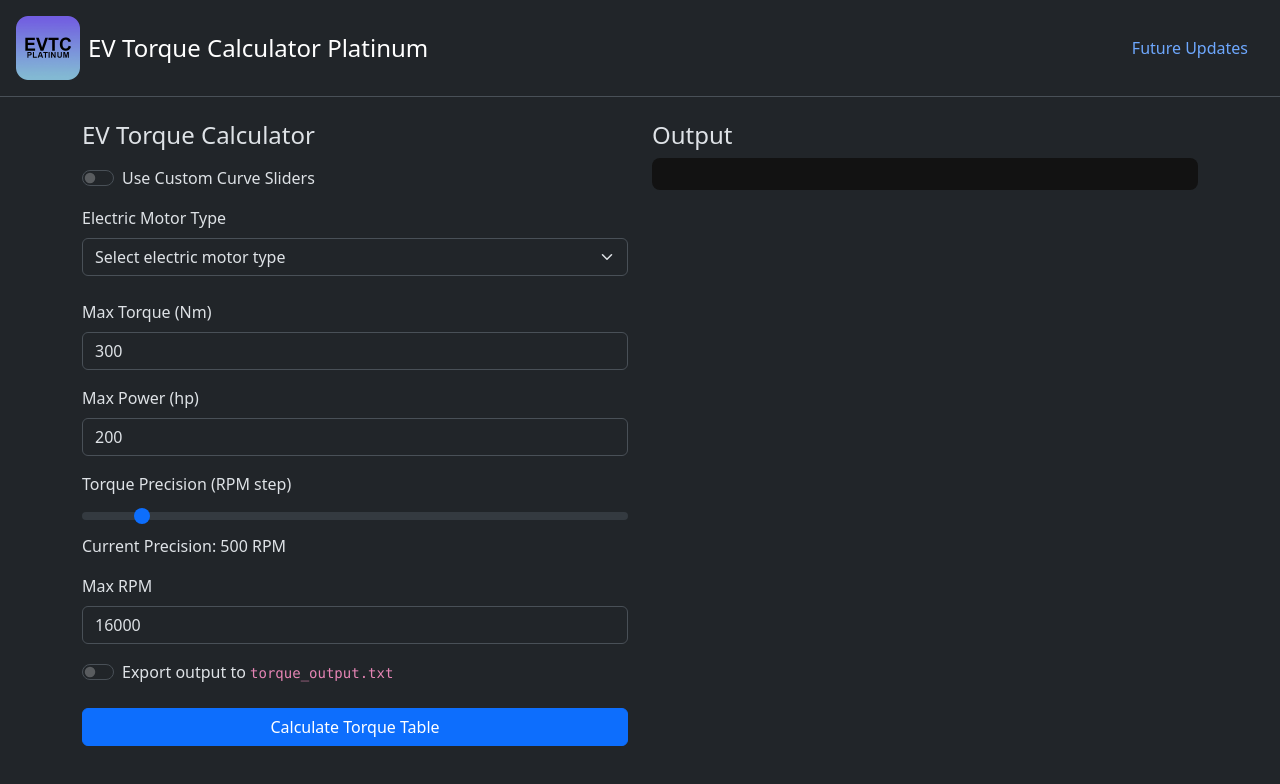
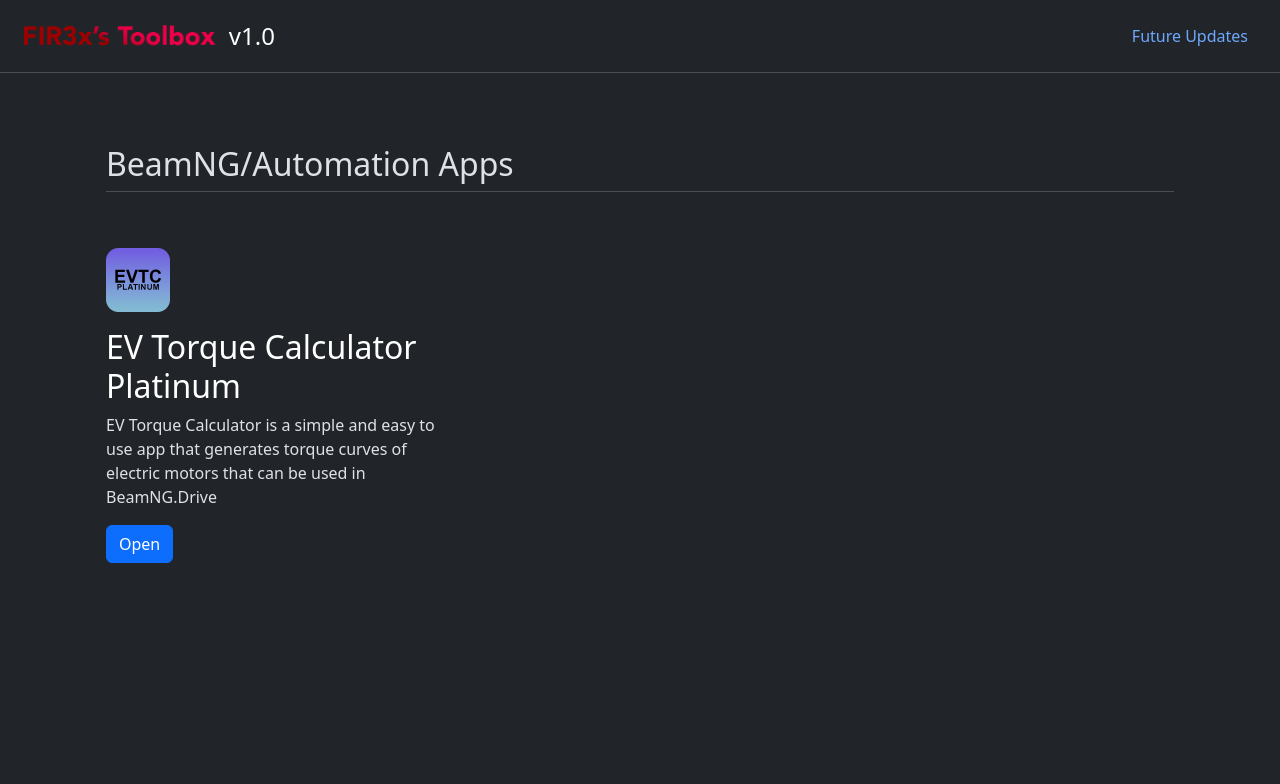
Before and after one commit to FIR3xd/fir3xs-toolbox, a plain HTML site: page index.html in a window 1280 px wide. Drawn offline with nearby package versions, Linux system fonts and the light colour scheme.

Commit message:
Refactor toolbox layout and introduce standalone EV Torque Calculator app
- Removed `.idea` workspace file for cleaner repository.
- Introduced `evtc.html` as a standalone app for the EV Torque Calculator.
- Updated `index.html` to reflect new modular toolbox structure and simplify layout.
- Moved JavaScript files into a `custom` folder for better organization.
- Added new `toolbox-logo.png` for branding and updated logo usage across the toolbox.

```diff
--- a/index.html
+++ b/index.html
@@ -5,16 +5,13 @@
     <meta name="viewport" content="width=device-width, initial-scale=1"/>
     <title>EV Torque Calculator Platinum</title>
     <link href="css/bootstrap.css" rel="stylesheet"/>
-    <script type="module" src="js/torqueCalculator.js"></script>
-    <script src="https://cdn.jsdelivr.net/npm/chart.js"></script>
-    <link rel="stylesheet" href="css/custom.css">
 </head>
 <body>
 <header class="d-flex flex-wrap justify-content-center align-items-center py-3 mb-4 border-bottom p-3">
     <a href="index.html"
        class="d-flex align-items-center mb-3 mb-md-0 me-md-auto link-body-emphasis text-decoration-none">
-        <img src="media/evtc-logopng.png" alt="Logo" width="64" height="64" class="me-2"/>
-        <span class="fs-4">EV Torque Calculator Platinum</span>
+        <img src="media/toolbox-logo.png" alt="Logo" height="32" class="me-2"/>
+        <span class="fs-4">v1.0</span>
     </a>
     <ul class="nav nav-pills">
         <li class="nav-item">
@@ -24,119 +21,20 @@
 </header>
 
 <div class="container">
-    <div class="row g-4">
-        <!-- Left Column: Inputs -->
-        <div class="col-md-6">
-            <form id="evForm" class="needs-validation" novalidate>
-                <h4 class="mb-3">EV Torque Calculator</h4>
-
-                <!-- Custom Curve Toggle -->
-                <div class="form-check form-switch mb-3">
-                    <input class="form-check-input" type="checkbox" id="customCurveToggle" />
-                    <label class="form-check-label" for="customCurveToggle">Use Custom Curve Sliders</label>
+    <div class="container px-4 py-5" id="featured-3"><h2 class="pb-2 border-bottom">BeamNG/Automation Apps</h2>
+        <div class="row g-4 py-5 row-cols-1 row-cols-lg-3">
+            <div class="feature col">
+                <div class="feature-icon d-inline-flex align-items-center justify-content-center fs-2 mb-3">
+                    <img src="media/evtc-logopng.png" alt="EVTCLogo" width="64" height="64" class="me-2">
                 </div>
-
-                <!-- Preset Selector -->
-                <div id="presetSelectorSection" class="mb-3">
-                    <label for="engineType" class="form-label">Electric Motor Type</label>
-                    <select id="engineType" class="form-select" required>
-                        <option value="" disabled selected>Select electric motor type</option>
-                        <option value="raw">Raw Output (flat max torque, then power-limited falloff)</option>
-                        <option value="fastRamp">Fast Ramp-up, Gentle Fall-off</option>
-                        <option value="slowRampStrongFalloff">Slow Ramp-up, Strong Fall-off</option>
-                        <option value="flatTop">Flat Torque Top</option>
-                        <option value="" disabled>---------------------</option>
-                        <option value="nissanLeaf">Nissan Leaf ahh</option>
-                        <option value="gmEV1">GM EV1</option>
-                        <option value="vwID4">VW ID.4</option>
-                        <option value="enyaqRS">Škoda Enyaq vRS</option>
-                        <option value="porscheTaycan">Porsche Taycan</option>
-                        <option value="teslaModelS">Tesla Model S</option>
-                        <option value="" disabled>---------------------</option>
-                        <option value="eSkateboardSlither">E-Skateboard</option>
-                        <option value="dumpsterDive">Dumpster Dive</option>
-                        <option value="lawnmower">Lawnmower</option>
-                        <option value="nyanMotor">Nyan Cat</option>
-                        <option value="brokenToaster">Broken Toaster</option>
-                        <option value="jesusTookTheMotor">Jesus Took The Motor</option>
-                    </select>
-                    <div class="invalid-feedback">Please select an electric motor type.</div>
-                </div>
-
-                <!-- Custom Sliders (hidden by default) -->
-                <div id="customSlidersSection" style="display:none;">
-                    <label class="form-label mt-3">Ramp-up Duration (% of max RPM)</label>
-                    <input type="range" min="0" max="100" value="20" id="rampUpSlider" class="form-range" />
-                    <div><small><span id="rampUpValue">20%</span></small></div>
-
-                    <label class="form-label mt-3">Plateau Length (% of max RPM)</label>
-                    <input type="range" min="0" max="100" value="50" id="plateauSlider" class="form-range" />
-                    <div><small><span id="plateauValue">50%</span></small></div>
-
-                    <label class="form-label mt-3">Fall-off Start (% of max RPM)</label>
-                    <input type="range" min="0" max="100" value="70" id="falloffStartSlider" class="form-range" />
-                    <div><small><span id="falloffStartValue">70%</span></small></div>
-
-                    <label class="form-label mt-3">Fall-off Steepness (1-10)</label>
-                    <input type="range" min="1" max="10" value="5" id="falloffSteepnessSlider" class="form-range" />
-                    <div><small><span id="falloffSteepnessValue">5</span></small></div>
-                </div>
-
-                <!-- Max Torque -->
-                <div class="mb-3 mt-4">
-                    <label for="maxTorque" class="form-label">Max Torque (Nm)</label>
-                    <input type="number" step="0.1" min="0" class="form-control" id="maxTorque" value="300" required/>
-                    <div class="invalid-feedback">Please enter max torque (positive number).</div>
-                </div>
-
-                <!-- Max Power -->
-                <div class="mb-3">
-                    <label for="maxPower" class="form-label">Max Power (hp)</label>
-                    <input type="number" step="0.1" min="0" class="form-control" id="maxPower" value="200" required/>
-                    <div class="invalid-feedback">Please enter max power (positive number).</div>
-                </div>
-
-                <!-- Torque Precision -->
-                <div class="mb-3">
-                    <label for="precisionSlider" class="form-label">Torque Precision (RPM step)</label>
-                    <input
-                            type="range"
-                            class="form-range"
-                            min="10"
-                            max="5000"
-                            step="10"
-                            id="precisionSlider"
-                            value="500"
-                    />
-                    <div>Current Precision: <span id="precisionValue">500</span> RPM</div>
-                </div>
-
-                <!-- Max RPM -->
-                <div class="mb-3">
-                    <label for="maxRpm" class="form-label">Max RPM</label>
-                    <input type="number" step="1" min="1" class="form-control" id="maxRpm" value="16000" required/>
-                    <div class="invalid-feedback">Please enter max RPM (positive integer).</div>
-                </div>
-
-                <!-- export to .txt -->
-                <div class="form-check form-switch mb-4">
-                    <input class="form-check-input" type="checkbox" id="exportTxt"/>
-                    <label class="form-check-label" for="exportTxt">Export output to
-                        <code>torque_output.txt</code></label>
-                </div>
-
-                <button class="btn btn-primary w-100" type="submit">Calculate Torque Table</button>
-            </form>
-        </div>
-
-        <!-- Right Column: Output -->
-        <div class="col-md-6">
-            <h4>Output</h4>
-            <pre id="output" aria-live="polite" aria-atomic="true" class="output-area"
-                 style="background:#121212; color:#eee; padding:1rem; border-radius:.5rem; max-height: 70vh; overflow-y:auto; font-family: monospace;"></pre>
+                <h3 class="fs-2 text-body-emphasis">EV Torque Calculator Platinum</h3>
+                <p>EV Torque Calculator is a simple and easy to use app that generates torque curves of electric motors that can be used in BeamNG.Drive</p>
+                <a href="evtc.html" class="btn btn-primary">
+                    Open
+                </a>
+            </div>
         </div>
     </div>
-    <canvas id="torqueChart" style="max-width: 100%; height: 300px;"></canvas>
 </div>
 </body>
 </html>
```
Also changed, not shown: evtc.html (added, +143 -0 lines), js/custom/engineCurves.js (renamed from js/engineCurves.js), js/custom/graphRenderer.js (renamed from js/graphRenderer.js), js/custom/torqueCalculator.js (renamed from js/torqueCalculator.js), media/toolbox-logo.png (added).
